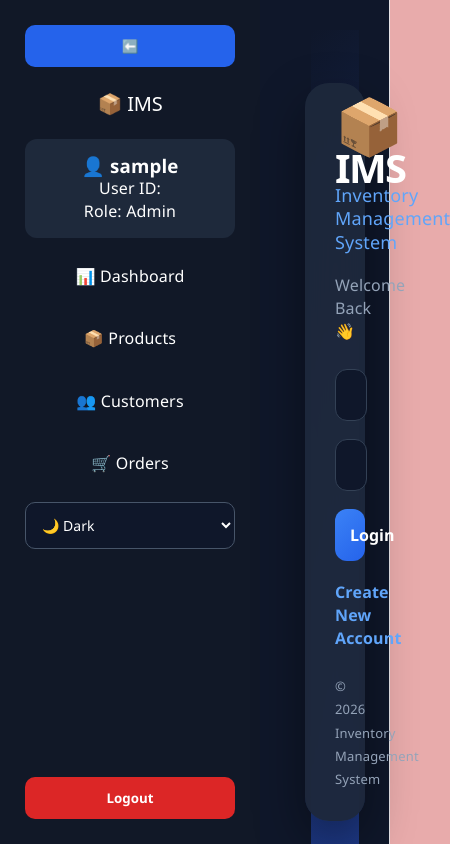
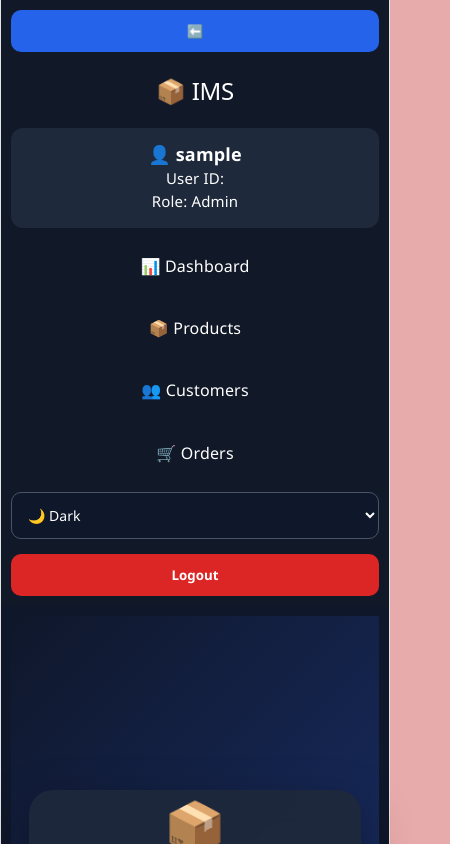
Before and after one commit to akash15072004/Inventory-Order-Management-System, a React (Vite) app in the folder frontend/: page /login in a window 390 px wide. Shown: the top 844 px of the page, 450 px wide, since content can reach past the window. Built offline with nearby package versions, Linux system fonts and the light colour scheme; sample sign-in values are in the browser's storage.

Commit message:
Add mobile responsive styles for App component

```diff
--- a/frontend/src/App.css
+++ b/frontend/src/App.css
@@ -709,3 +709,139 @@ body.cyber .page-title {
 .revenue-card p {
   color: white;
 }
+
+/* =========================
+   MOBILE RESPONSIVE FIX
+========================= */
+
+@media screen and (max-width: 768px) {
+
+  .app {
+    display: flex;
+    flex-direction: column;
+  }
+
+  .sidebar {
+    position: relative;
+    width: 100%;
+    height: auto;
+    min-height: auto;
+    padding: 15px;
+  }
+
+  .sidebar.collapsed {
+    width: 100%;
+  }
+
+  .main-content,
+  .main-content.collapsed {
+    margin-left: 0 !important;
+    width: 100%;
+    padding: 15px;
+  }
+
+  .page-title {
+    font-size: 2rem;
+    text-align: center;
+  }
+
+  .card-container {
+    grid-template-columns: 1fr;
+    gap: 15px;
+  }
+
+  .card {
+    width: 100%;
+    padding: 20px;
+  }
+
+  .card h2 {
+    font-size: 36px;
+  }
+
+  .profile-box {
+    width: 100%;
+    overflow-wrap: break-word;
+    word-break: break-word;
+    text-align: center;
+  }
+
+  .sidebar h2 {
+    font-size: 24px;
+  }
+
+  .sidebar a {
+    text-align: center;
+    display: block;
+  }
+
+  .sidebar select,
+  .sidebar button,
+  .logout-btn {
+    width: 100%;
+  }
+
+  .toggle-btn {
+    width: 100%;
+  }
+
+  .analytics-card {
+    overflow-x: auto;
+  }
+
+  table {
+    display: block;
+    overflow-x: auto;
+    white-space: nowrap;
+  }
+
+  .auth-card {
+    width: 95%;
+    padding: 25px;
+  }
+
+  .auth-title {
+    font-size: 32px;
+  }
+
+  .auth-logo {
+    font-size: 50px;
+  }
+}
+
+/* SMALL PHONES */
+
+@media screen and (max-width: 480px) {
+
+  .page-title {
+    font-size: 1.8rem;
+  }
+
+  .card {
+    padding: 18px;
+  }
+
+  .card h2 {
+    font-size: 32px;
+  }
+
+  .card p {
+    font-size: 16px;
+  }
+
+  .profile-box h3 {
+    font-size: 18px;
+  }
+
+  .profile-box p {
+    font-size: 15px;
+  }
+
+  .sidebar {
+    padding: 10px;
+  }
+
+  .main-content {
+    padding: 10px;
+  }
+}
```
